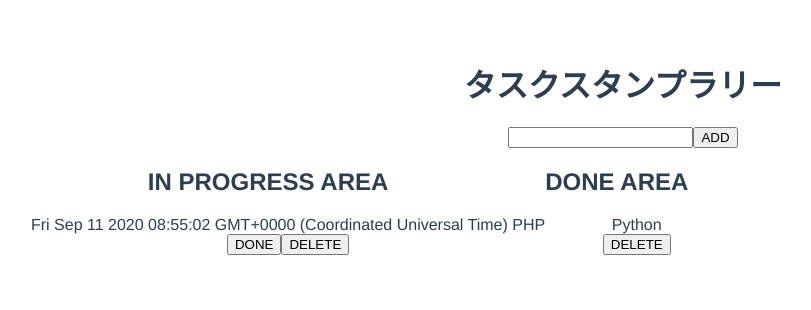
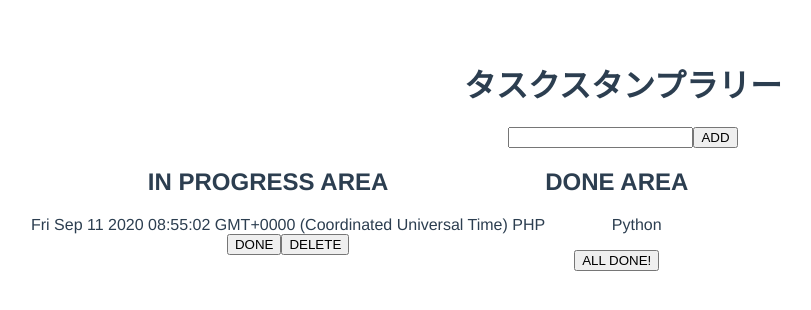
Before and after one commit to azufb/StampToDoApp, a Vue app in the folder stamptodo/: page / in a window 1280 px wide. Shown: the top 310 px of the page, without its empty margins (17-828 px from the left). Built offline with nearby package versions, Linux system fonts and the light colour scheme.

Commit message:
全て完了したら一気に全部消す

```diff
--- a/stamptodo/src/App.vue
+++ b/stamptodo/src/App.vue
@@ -23,8 +23,8 @@
       <li>
         {{ done }}
       </li>
-      <input type='button' value='DELETE' v-on:click='deleteTodo(todo.d)' />
     </ul>
+    <input type='button' value='ALL DONE!' v-on:click='allDone()' />
     </div>
     </div>
   </div>
@@ -63,6 +63,9 @@ export default {
     },
     doneTodo(d) {
       this.$store.commit('doneTodo', d);
+    },
+    allDone() {
+      this.$store.commit('allDone');
     }
   }
 }
--- a/stamptodo/src/store/index.js
+++ b/stamptodo/src/store/index.js
@@ -36,6 +36,9 @@ export default new Vuex.Store({
       let doneItem = state.todos[index]['title'];
       state.dones.push(doneItem);
       state.todos.splice(index, 1);
+    },
+    allDone(state) {
+      state.dones = '';
     }
   },
   plugins: [createPersistedState()],
```
